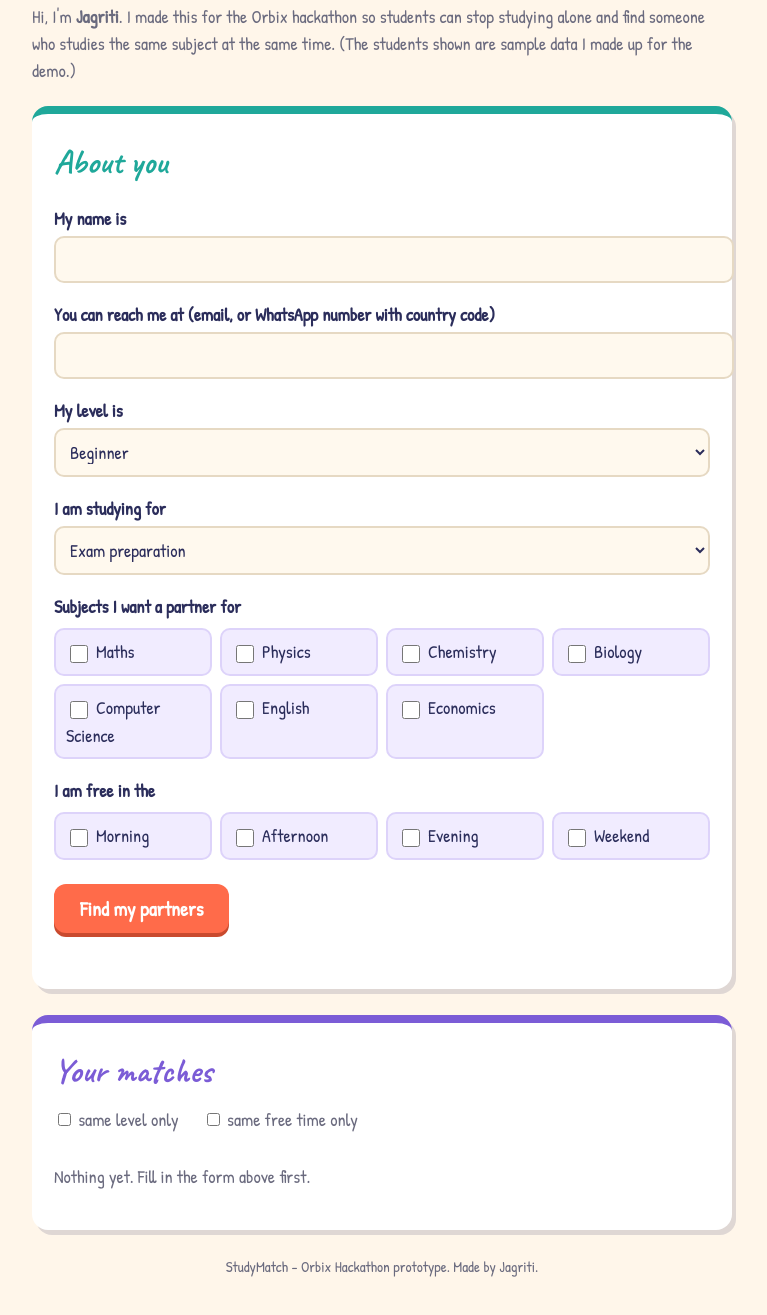
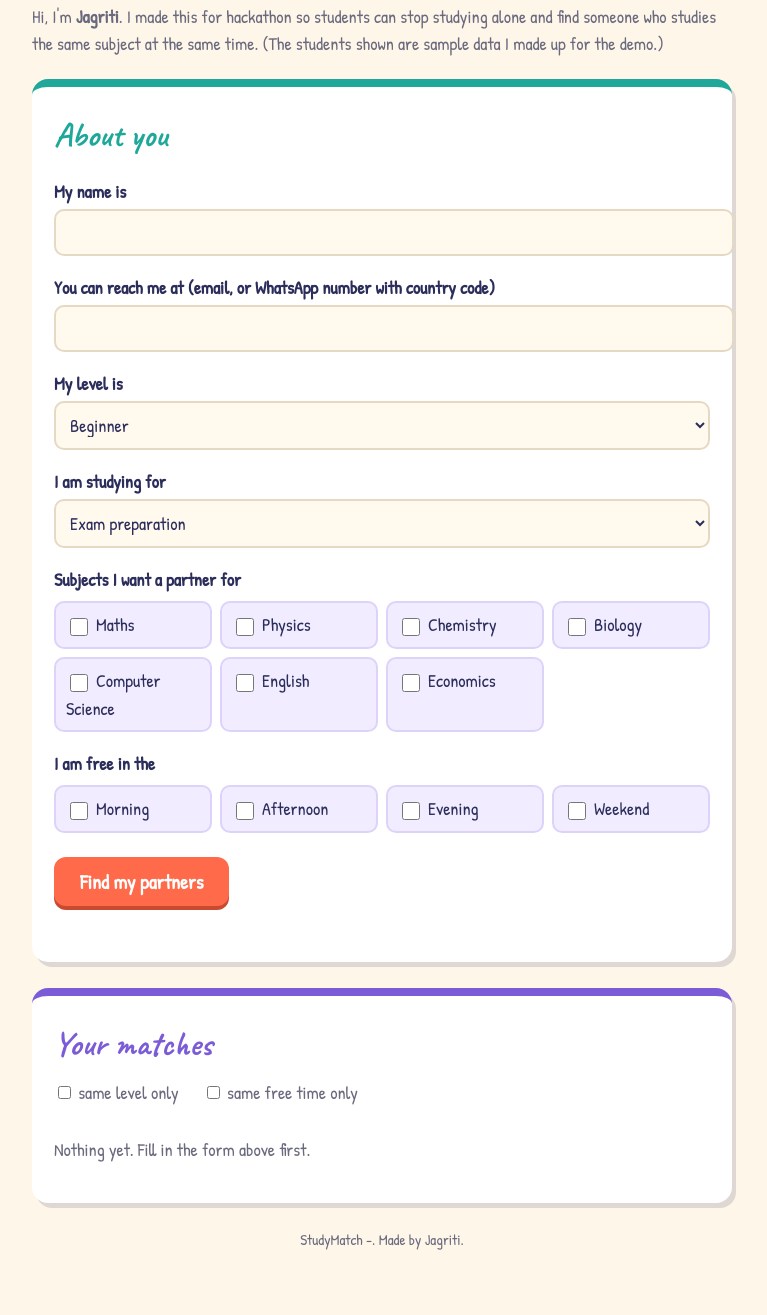
Before and after one commit to jagriti-ai/Studymatch, a plain HTML site: page index.html in a window 1280 px wide. Shown: the part 565-1880 px from the top of the page, without its empty margins (258-1025 px from the left). Drawn offline with Linux system fonts and the light colour scheme.

Commit message:
index.html

```diff
--- a/index.html
+++ b/index.html
@@ -45,7 +45,7 @@
       <button id="quoteBtn">another quote</button>
     </div>
 
-    <p class="note">Hi, I'm <b>Jagriti</b>. I made this for the Orbix hackathon so students can stop studying alone and find someone who studies the same subject at the same time. (The students shown are sample data I made up for the demo.)</p>
+    <p class="note">Hi, I'm <b>Jagriti</b>. I made this for hackathon so students can stop studying alone and find someone who studies the same subject at the same time. (The students shown are sample data I made up for the demo.)</p>
 
     <div class="panel form-panel">
       <h2>About you</h2>
@@ -81,7 +81,7 @@
       <div id="matchList"><p class="empty">Nothing yet. Fill in the form above first.</p></div>
     </div>
 
-    <p class="footer">StudyMatch - Orbix Hackathon prototype. Made by Jagriti.</p>
+    <p class="footer">StudyMatch -. Made by Jagriti.</p>
   </div>
 
   <script src="script.js"></script>
```
